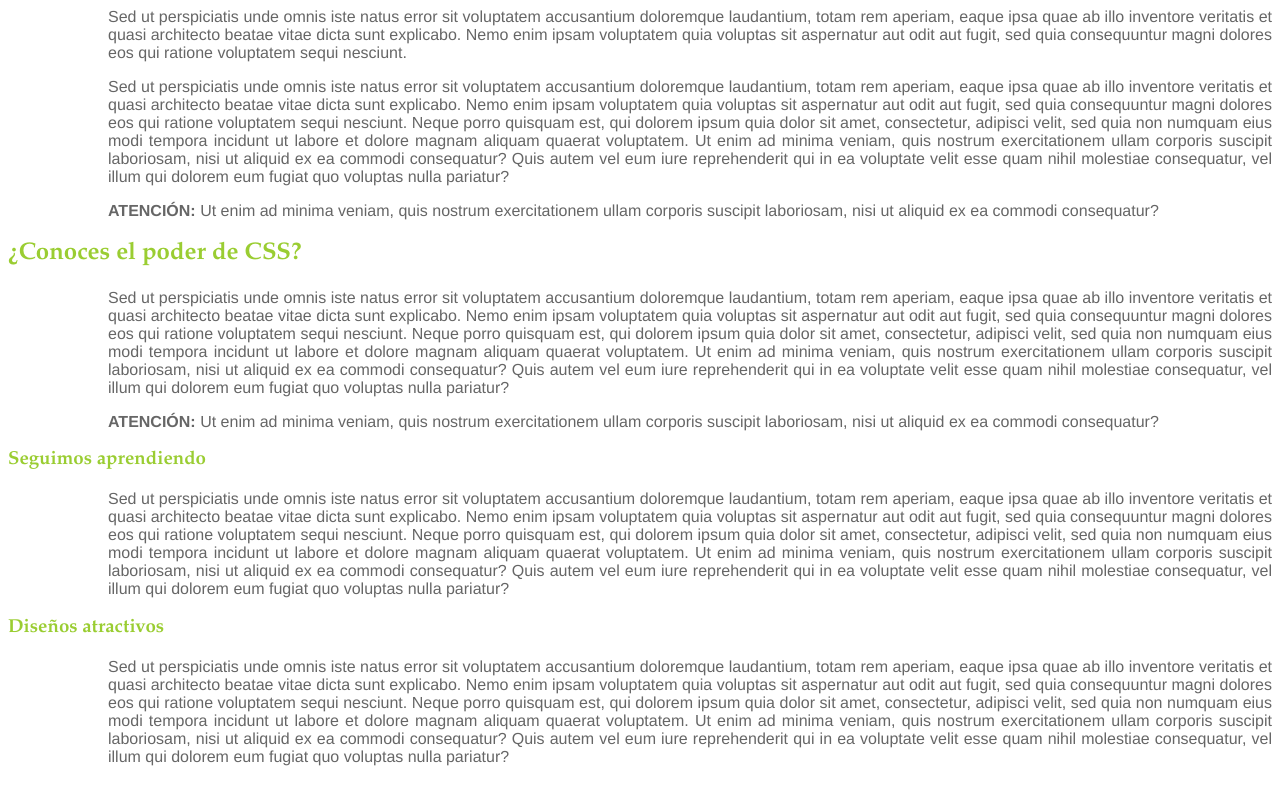
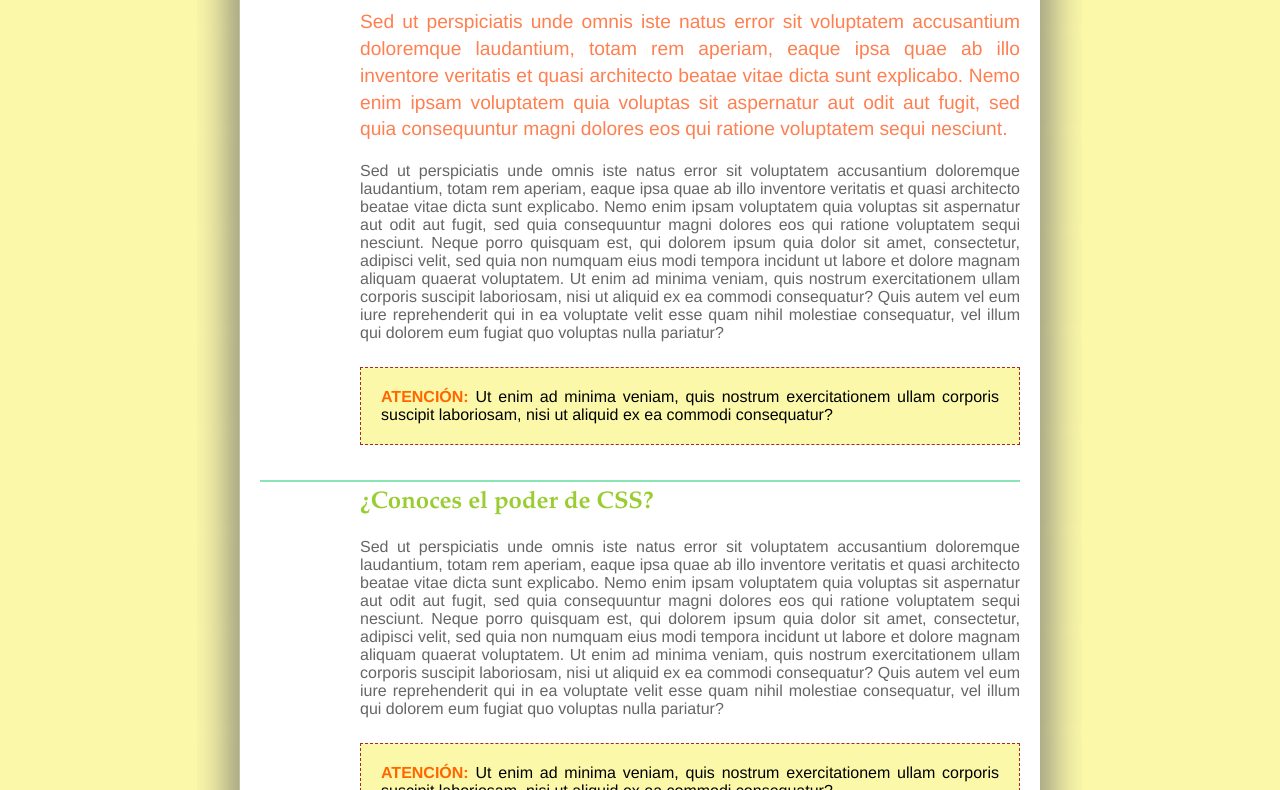
Before and after one commit to cizquierdof/cursoCSS, a plain HTML site: page practica/selectores_basicos.html in a window 1280 px wide. Shown: the part 277-1067 px from the top of the page. Drawn offline with Linux system fonts and the light colour scheme.

Commit message:
practica guiada

```diff
--- a/practica/selectores_basicos.html
+++ b/practica/selectores_basicos.html
@@ -14,13 +14,41 @@
         h1,h2,h3{
             color:yellowgreen;
             font-family: Baskerville, "Palatino Linotype", Times, serif;
+            border-top: solid 2px #88e5b6;
+            padding: 7px 0 0 100px;
+        }
+        .atencion{
+            color: black;
+            border: 1px dashed brown;
+            background-color: #FBF8A9;
+            padding: 20px;
+            margin: 25px 0 35px 100px;
+        }
+        .atencion strong{
+            color: #f60;
+        }
+        body{
+            background-color: #FBF8A9;
+            background-image: url("imagenes/fondo.jpg");
+            background-repeat: repeat-y;
+            background-position: center top;
+            width: 760px;
+            margin: 0 auto;
+        }
+        /*Selector hermano: selecciona un elemento que es hermano de otro en este caso un p hermano de h1*/
+        h1+p{
+            color: coral;
+            font-size: 1.2em;
+            line-height: 140%;
+            margin-top: 20px;
         }
     </style>
 
 </head>
 
 <body>
-<div id="banner"><img src="imagenes/banner.jpg" width="760" height="192" alt="CSS: The Missing Manual">
+<div id="banner">
+    <img src="imagenes/banner.jpg" width="760" height="192" alt="CSS: The Missing Manual">
 </div>
 
 <h1>El diseño web con CSS</h1>
@@ -39,7 +67,7 @@
     consequatur? Quis autem vel eum iure reprehenderit qui in ea voluptate velit esse quam nihil molestiae consequatur,
     vel illum qui dolorem eum fugiat quo voluptas nulla pariatur?</p>
 
-<p><strong>ATENCIÓN:</strong> Ut enim ad minima veniam, quis nostrum exercitationem ullam corporis suscipit laboriosam,
+<p class="atencion"><strong>ATENCIÓN:</strong> Ut enim ad minima veniam, quis nostrum exercitationem ullam corporis suscipit laboriosam,
     nisi ut aliquid ex ea commodi consequatur? </p>
 
 <h2>¿Conoces el poder de CSS?</h2>
@@ -53,7 +81,7 @@
     consequatur? Quis autem vel eum iure reprehenderit qui in ea voluptate velit esse quam nihil molestiae consequatur,
     vel illum qui dolorem eum fugiat quo voluptas nulla pariatur?</p>
 
-<p><strong>ATENCIÓN:</strong> Ut enim ad minima veniam, quis nostrum exercitationem ullam corporis suscipit laboriosam,
+<p class="atencion"><strong>ATENCIÓN:</strong> Ut enim ad minima veniam, quis nostrum exercitationem ullam corporis suscipit laboriosam,
     nisi ut aliquid ex ea commodi consequatur? </p>
 
 <h3>Seguimos aprendiendo</h3>
```
